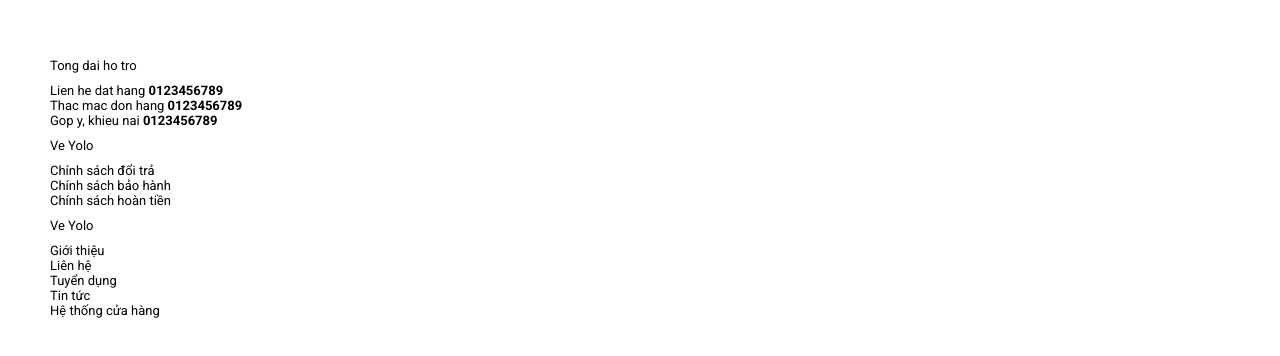
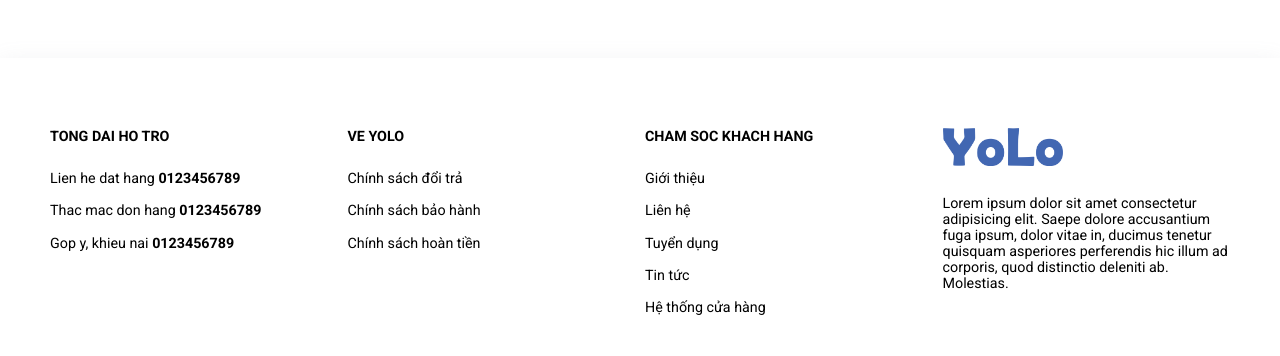
Before and after one commit to GiaHieu27/Cloth_shop, a React (Create React App) app in the folder client/: page /catalog in a window 1280 px wide. Shown: the part 938-1294 px from the top of the page. Before the commit the page ends 1256 px from the top, so only its background shows below. Built offline with nearby package versions, Linux system fonts and the light colour scheme.

Commit message:
add footer and helmet

```diff
--- a/client/src/components/Footer.jsx
+++ b/client/src/components/Footer.jsx
@@ -46,7 +46,7 @@ function Footer() {
     <footer className="footer">
       <div className="container">
         <Grid col={4} mdCol={2} smCol={1} gap={10}>
-          <>
+          <div>
             <div className="footer_title">Tong dai ho tro</div>
             <div className="footer_content">
               <p>
@@ -59,6 +59,8 @@ function Footer() {
                 Gop y, khieu nai <strong>0123456789</strong>
               </p>
             </div>
+          </div>
+          <div>
             <div className="footer_title">Ve Yolo</div>
             <div className="footer_content">
               {footerCustomerLinks.map((item, i) => (
@@ -67,7 +69,9 @@ function Footer() {
                 </p>
               ))}
             </div>
-            <div className="footer_title">Ve Yolo</div>
+          </div>
+          <div>
+            <div className="footer_title">Cham soc khach hang</div>
             <div className="footer_content">
               {footerAboutLinks.map((item, i) => (
                 <p key={i}>
@@ -75,7 +79,20 @@ function Footer() {
                 </p>
               ))}
             </div>
-          </>
+          </div>
+          <div className="footer_about">
+            <p>
+              <Link to="/">
+                <img src={logo} alt="logo_footer" className="footer_logo" />
+              </Link>
+            </p>
+            <p>
+              Lorem ipsum dolor sit amet consectetur adipisicing elit. Saepe
+              dolore accusantium fuga ipsum, dolor vitae in, ducimus tenetur
+              quisquam asperiores perferendis hic illum ad corporis, quod
+              distinctio deleniti ab. Molestias.
+            </p>
+          </div>
         </Grid>
       </div>
     </footer>
--- a/client/src/components/Grid.jsx
+++ b/client/src/components/Grid.jsx
@@ -5,9 +5,9 @@ function Grid(props) {
     gap: props.gap ? `${props.gap}px` : "0",
   };
 
-  const col = props.col ? `${props.col}` : "";
-  const mdCol = props.mdCol ? `${props.mdCol}` : "";
-  const smCol = props.smCol ? `${props.smCol}` : "";
+  const col = props.col ? `grid-col-${props.col}` : "";
+  const mdCol = props.mdCol ? `grid-col-md${props.mdCol}` : "";
+  const smCol = props.smCol ? `grid-col-sm${props.smCol}` : "";
 
   return (
     <div className={`grid ${col} ${smCol} ${mdCol}`} style={style}>
--- /dev/null
+++ b/client/src/components/Helmet.jsx
@@ -0,0 +1,13 @@
+import React from "react";
+import PropTypes from "prop-types";
+
+function Helmet(props) {
+  document.title = `Yolo - ${props.title}`;
+  return <div>{props.children}</div>;
+}
+
+Helmet.propTypes = {
+  title: PropTypes.string.isRequired,
+};
+
+export default Helmet;
--- a/client/src/pages/Catalog.jsx
+++ b/client/src/pages/Catalog.jsx
@@ -1,7 +1,7 @@
-import React from "react";
+import Helmet from "../components/Helmet";
 
 function Catalog() {
-  return <div>Catalog</div>;
+  return <Helmet title="San pham">San pham</Helmet>;
 }
 
 export default Catalog;
--- a/client/src/pages/Home.jsx
+++ b/client/src/pages/Home.jsx
@@ -1,7 +1,7 @@
-import React from "react";
+import Helmet from "../components/Helmet";
 
 function Home() {
-  return <div>Home</div>;
+  return <Helmet title="Trang chu">Home</Helmet>;
 }
 
 export default Home;
--- a/client/src/sass/components/_all.scss
+++ b/client/src/sass/components/_all.scss
@@ -1 +1,2 @@
 @import "./header";
+@import "./footer";
--- /dev/null
+++ b/client/src/sass/components/_footer.scss
@@ -0,0 +1,27 @@
+.footer {
+  padding: 70px 0;
+  box-shadow: $box-shadow;
+  font-size: 1.1rem;
+
+  &_logo {
+    height: 38px;
+  }
+
+  &_about {
+    p {
+      margin-bottom: 2rem;
+    }
+  }
+
+  &_title {
+    text-transform: uppercase;
+    margin-bottom: 2rem;
+    font-weight: 600;
+  }
+
+  &_content {
+    p {
+      margin-bottom: 1.25rem;
+    }
+  }
+}
--- a/client/src/sass/components/_header.scss
+++ b/client/src/sass/components/_header.scss
@@ -83,6 +83,7 @@
       &_mobile-toggle {
         display: block;
         font-size: 2.5rem;
+        cursor: pointer;
       }
 
       &_right {
@@ -115,6 +116,7 @@
           position: absolute;
           left: 20px;
           font-size: 2.5rem;
+          cursor: pointer;
         }
       }
     }
```
